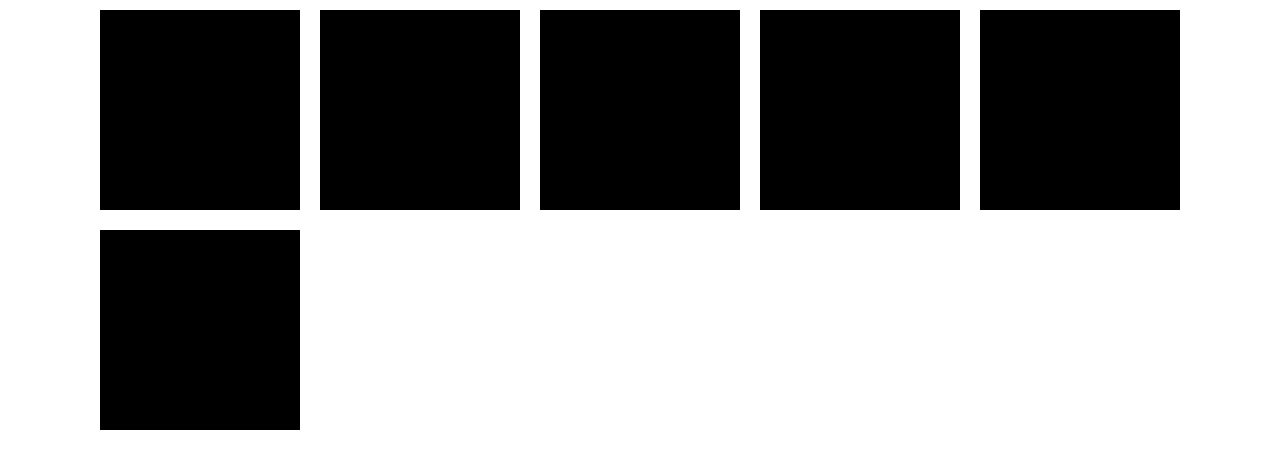
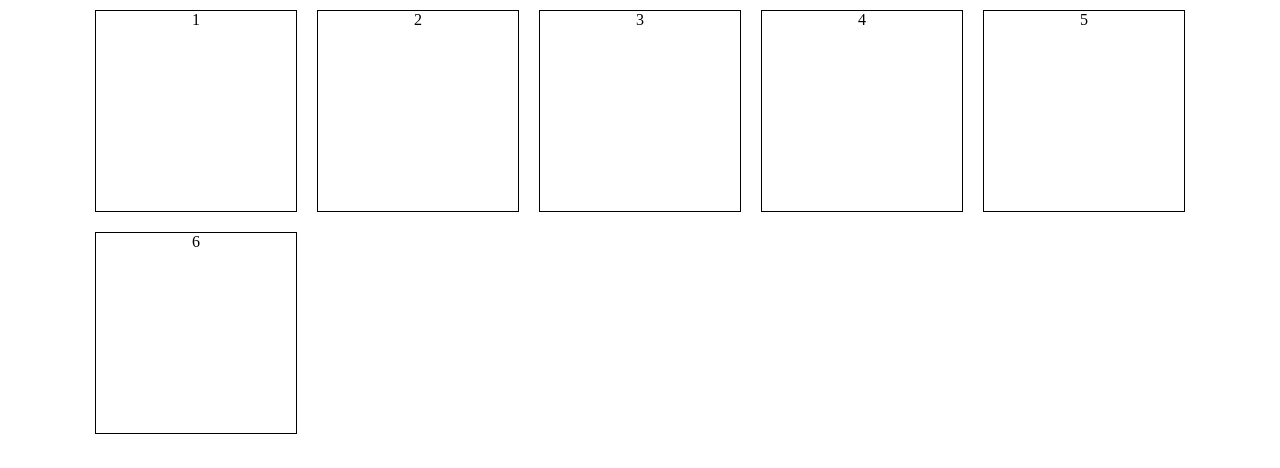
Before and after one commit to hangify/Central, a plain HTML site: page index.html in a window 1280 px wide. Drawn offline with nearby package versions, Linux system fonts and the light colour scheme.

Commit message:
Fixed cloning issues, better example'

```diff
--- a/central.css
+++ b/central.css
@@ -31,17 +31,22 @@ THE SOFTWARE.
   	-o-transition: left .5s;
   	transition: left .5s;
 	text-align: center;
+	/* Do not let visible until initial black padding elements have been created. */
 	visibility: hidden;
 	/* Fixes margin issue. */
 	font-size: 0;
 }
 
 .block {
+	font-size: medium;
 	display: inline-block;
-	-webkit-transition: all .5s;
-  	-moz-transition: all .5s;
-  	-o-transition: all .5s;
-  	transition: all .5s;
+	/* Edit 'all' time here or add specific transitions.
+	 * DO NOT EDIT THE 'visibility' SETTINGS!
+	*/
+	-webkit-transition: all .5s, visibility 1ms;
+  	-moz-transition: all .5s, visibility 1ms;
+  	-o-transition: all .5s, visibility 1ms;
+  	transition: all .5s, visibility 1ms;
 }
 
 .block-padding {
--- a/central.js
+++ b/central.js
@@ -27,17 +27,26 @@ THE SOFTWARE.
 
 	function get_positions(container) {
 		var vis_posits = [];
-		container.children('div.block').not('.block-transition').not('.block-padding').each(function(i, e){
+		container.children('div.block').not('.block-transition').not('.block-padding').each(function(){
 			var rect = $(this).position();
 			vis_posits.push(rect);
 		});
 		return vis_posits;
 	}
 
+	function get_elements(container) {
+		var real_elems = [];
+		container.children('div.block').not('.block-transition').not('.block-padding').each(function(){
+			real_elems.push(this);
+		});
+		return real_elems;
+	}
+
 	function transition(container) {
+		var vis_elems = get_elements(container);
 		for (var i=0; i < old_pos.length; i++) {
-			container.append($('<div class="block block-transition block-show"></div>')
-				.css({'position': 'absolute', 'top': old_pos[i].top, 'left': old_pos[i].left}));
+			container.append($(vis_elems[i]).clone().addClass('block-transition')
+							.css({'visibility': 'visible','position': 'absolute', 'top': old_pos[i].top, 'left': old_pos[i].left}));
 		}
 		var new_pos = get_positions(container);
 		container.children('div.block-transition').not('.block-padding').each(function(i){
@@ -73,26 +82,14 @@ THE SOFTWARE.
 
 			var num_missing = blocks_missing();
 			for (var i = 0; i < num_missing; i++)
-				container.append('<div class="block block-padding"></div>');
-		});
-	}
-
-	function attachWindowResize(container, initial_width) {
-		var before_width = initial_width;
-		$(window).resize(function(event){
-			var current_width = container.width();
-			container.width(initial_width);
-
-
-			before_width = container.width();
+				// &nbsp; is a hack to give it some content.
+				container.append('<div class="block block-padding">&nbsp;</div>');
 		});
 	}
 
 	$.fn.Central = function() {
 		var container = $(this);
-		var initial_width = container.width();
 
-        //attachWindowResize(container, initial_width);
         attachResize(container);
 
         container.resize();
@@ -100,17 +97,18 @@ THE SOFTWARE.
 
 		this.retile = function(_css) {
 			old_pos = get_positions(container);
-			container.children('div.block-padding').remove();
 			container.children('div.block').each(function(){
 				$(this).css('visibility', 'hidden');
 			});
+			container.children('div.block-padding').remove();
 		    container.css(_css);
 		    container.resize();
 		    transition(container);
 		    setTimeout(function(){
-		    	container.children('.block-transition').remove();
+		    	// Prevents a flicker when switching between block-transition and block.
+		    	container.children('.block-transition').fadeOut(100, function(){ $(this).remove();});;
 			    container.children('.block').not('.block-padding').each(function(){
-					$(this).css('visibility', 'visible');
+			    	$(this).css('visibility', 'visible');
 				});
 			}, 500);
 		}
--- a/index.html
+++ b/index.html
@@ -10,7 +10,7 @@
 			.block {
 				width: 200px;
 				height: 200px;
-				background-color: black;
+				border: 1px solid black;
 				margin: 10px;
 			}
 		</style>
@@ -18,14 +18,14 @@
 	</head>
 	<body>
 		<div class="block-container">
-			<div class="block"></div>
-			<div class="block"></div>
-			<div class="block"></div>
-			<div class="block"></div>
-			<div class="block"></div>
-			<div class="block"></div>
+			<div class="block">1</div>
+			<div class="block">2</div>
+			<div class="block">3</div>
+			<div class="block">4</div>
+			<div class="block">5</div>
+			<div class="block">6</div>
 		</div>
-		<script src="//ajax.googleapis.com/ajax/libs/jquery/1.11.1/jquery.min.js"></script>
+		<script src="http://ajax.googleapis.com/ajax/libs/jquery/1.11.1/jquery.min.js"></script>
 		<script src="central.js"></script>
 		<script>
 
```
Also changed, not shown: 1 other file.
